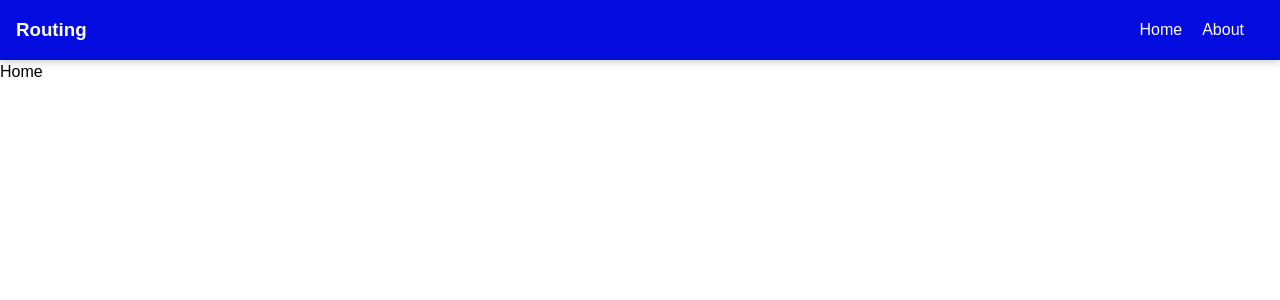
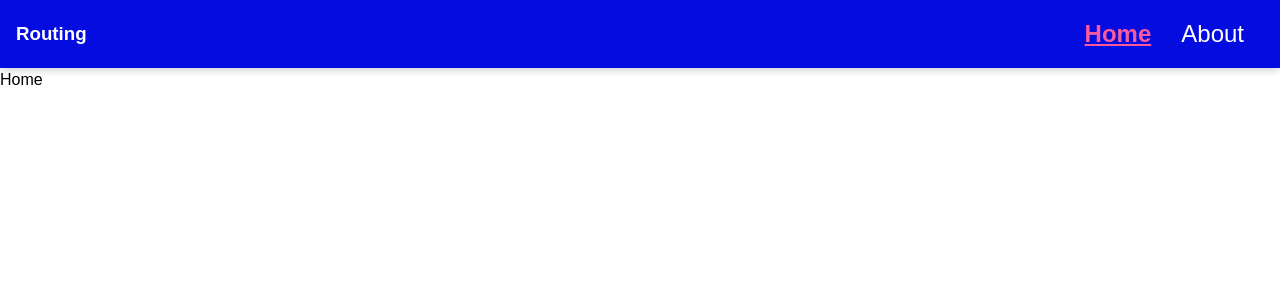
Before and after one commit to NataliaStupka/react-test-vite, a React (Vite) app: page / in a window 1280 px wide. Shown: the top 300 px of the page. Built offline with nearby package versions, Linux system fonts and the light colour scheme.

Commit message:
NavLink, add class active

```diff
--- a/src/components/Header/Header.jsx
+++ b/src/components/Header/Header.jsx
@@ -1,5 +1,11 @@
 import s from './Header.module.css';
-import { Link } from 'react-router-dom';
+import { Link, NavLink } from 'react-router-dom';
+import clsx from 'clsx';
+
+// стилізація активного лінка
+const buildLinkClass = ({ isActive }) => {
+  return clsx(s.link, isActive && s.active);
+};
 
 const Header = () => {
   return (
@@ -7,8 +13,12 @@ const Header = () => {
       <header className={s.header}>
         <h3>Routing</h3>
         <nav className={s.nav}>
-          <Link to="/">Home</Link>
-          <Link to="/about">About</Link>
+          <NavLink className={buildLinkClass} to="/">
+            Home
+          </NavLink>
+          <NavLink className={buildLinkClass} to="/about">
+            About
+          </NavLink>
         </nav>
       </header>
     </div>
--- a/src/components/Header/Header.module.css
+++ b/src/components/Header/Header.module.css
@@ -9,8 +9,17 @@
 }
 
 .nav {
+  display: flex;
+  gap: 10px;
+  font-size: 1.5rem;
   a {
     /* color: white; */
     margin-right: 20px;
+    text-decoration: none;
+  }
+  .active {
+    text-decoration: underline;
+    color: rgb(250, 89, 156);
+    font-weight: 700;
   }
 }
```
Also changed, not shown: 1 other file (tests, documents, lock files or other folders).
